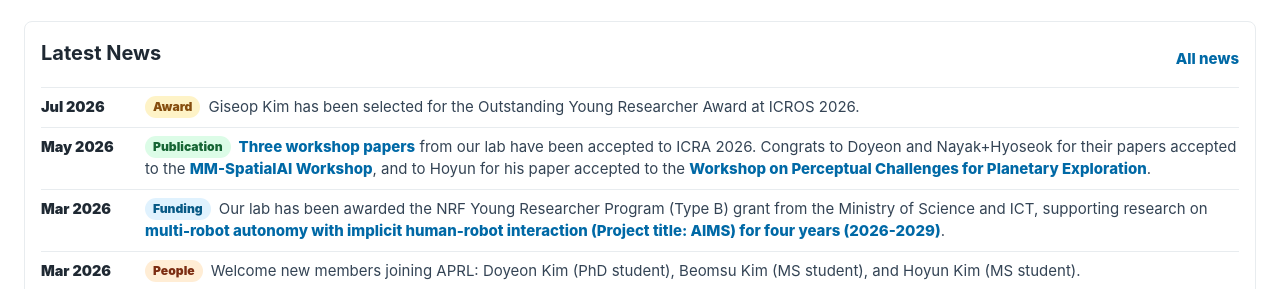
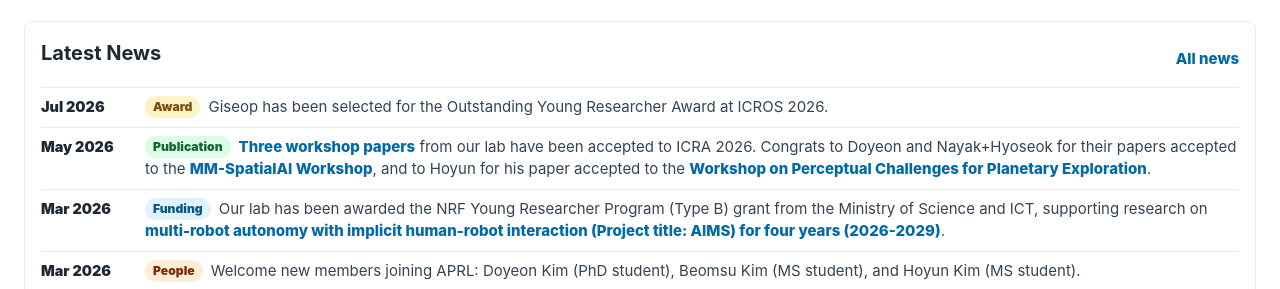
Before and after one commit to team-aprl/team-aprl.github.io, a Jekyll site: the page built from index.html, in a window 1280 px wide. Shown: the part 906-1195 px from the top of the page. Built offline with Jekyll 4.4.1, drawn with Linux system fonts in a browser that asks for light colours.

Commit message:
Shorten Giseop award news wording

```diff
--- a/index.html
+++ b/index.html
@@ -34,7 +34,7 @@ lang: "en"
       <section class="home-news">
         <div class="home-section-heading"><h2>Latest News</h2><a href="news.html">All news</a></div>
         <ol>
-          <li><time datetime="2026-07">Jul 2026</time><p><span class="news-tag tag-award">Award</span>Giseop Kim has been selected for the Outstanding Young Researcher Award at ICROS 2026.</p></li>
+          <li><time datetime="2026-07">Jul 2026</time><p><span class="news-tag tag-award">Award</span>Giseop has been selected for the Outstanding Young Researcher Award at ICROS 2026.</p></li>
           <li><time datetime="2026-05">May 2026</time><p><span class="news-tag tag-publication">Publication</span><a href="publications.html?year=2026&amp;type=workshop#publications">Three workshop papers</a> from our lab have been accepted to ICRA 2026. Congrats to Doyeon and Nayak+Hyoseok for their papers accepted to the <a href="https://xingxingzuo.github.io/MM-SpatialAI/">MM-SpatialAI Workshop</a>, and to Hoyun for his paper accepted to the <a href="https://icra2026-planetary-robotics.github.io/">Workshop on Perceptual Challenges for Planetary Exploration</a>.</p></li>
           <li><time datetime="2026-03">Mar 2026</time><p><span class="news-tag tag-funding">Funding</span>Our lab has been awarded the NRF Young Researcher Program (Type B) grant from the Ministry of Science and ICT, supporting research on <a href="https://drive.google.com/file/d/1riZrdBLxpxrBbzPsRFEjUunkNA1d4nul/view?usp=sharing">multi-robot autonomy with implicit human-robot interaction (Project title: AIMS) for four years (2026-2029)</a>.</p></li>
           <li><time datetime="2026-03">Mar 2026</time><p><span class="news-tag tag-people">People</span>Welcome new members joining APRL: Doyeon Kim (PhD student), Beomsu Kim (MS student), and Hoyun Kim (MS student).</p></li>
--- a/news.html
+++ b/news.html
@@ -18,7 +18,7 @@ lang: "en"
         <ol class="news-list">
           <li>
             <time datetime="2026-07">Jul 2026</time>
-            <p><span class="news-tag tag-award">Award</span>Giseop Kim has been selected for the Outstanding Young Researcher Award at ICROS 2026.</p>
+            <p><span class="news-tag tag-award">Award</span>Giseop has been selected for the Outstanding Young Researcher Award at ICROS 2026.</p>
           </li>
           <li>
             <time datetime="2026-05">May 2026</time>
```
